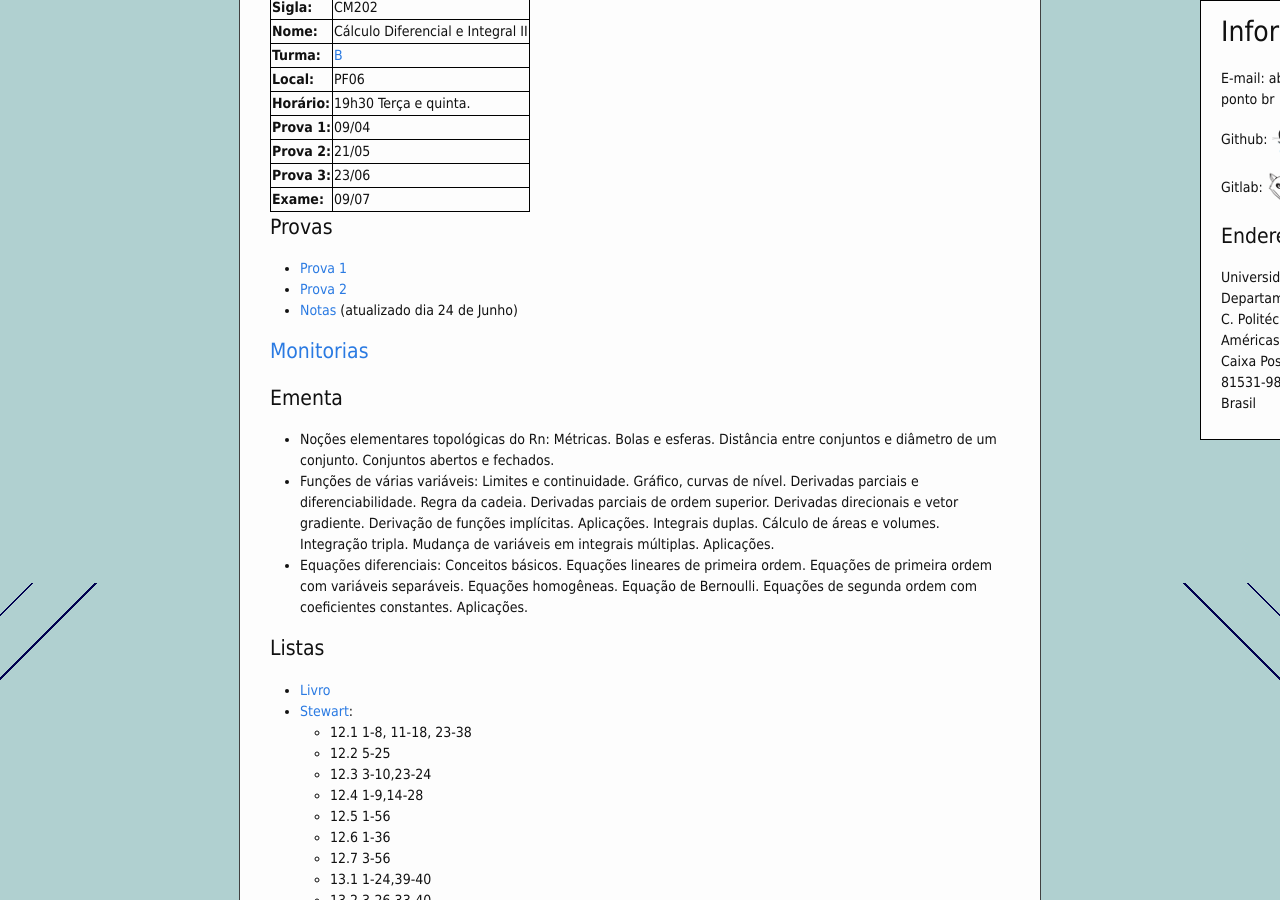
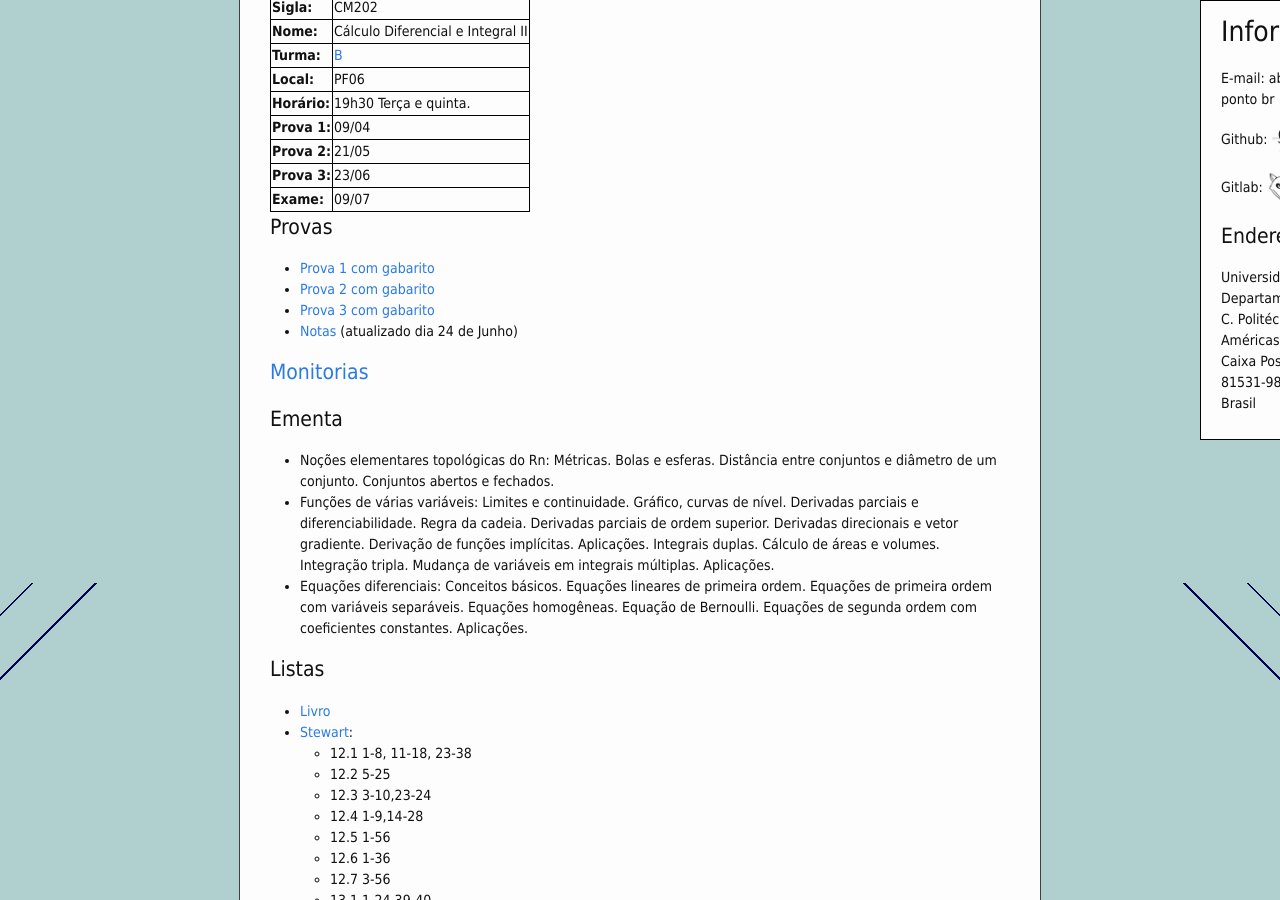
Before and after one commit to abelsiqueira/abelsiqueira.github.io-old, a Jekyll site: the page built from _posts/br/2015-02-20-cm202-calculo-diferencial-e-intergral-II-2015s1.markdown, in a window 1280 px wide and 900 px high, scrolled down 317 px. Built offline with Jekyll 4.4.1, drawn with Linux system fonts in a browser that asks for light colours; nearby versions of some CDN libraries.

Commit message:
Adiciona gabaritos das provas 2 e 3 de cm202

```diff
--- a/_posts/br/2015-02-20-cm202-calculo-diferencial-e-intergral-II-2015s1.markdown
+++ b/_posts/br/2015-02-20-cm202-calculo-diferencial-e-intergral-II-2015s1.markdown
@@ -21,8 +21,9 @@ permalink:  cm202-2015s1
 
 # Provas
 
-  - [Prova 1]({{ site.baseurl }}/disciplinas/2015s1-cm202/prova1.pdf)
-  - [Prova 2]({{ site.baseurl }}/disciplinas/2015s1-cm202/prova2.pdf)
+  - [Prova 1 com gabarito]({{ site.baseurl }}/disciplinas/2015s1-cm202/prova1.pdf)
+  - [Prova 2 com gabarito]({{ site.baseurl }}/disciplinas/2015s1-cm202/prova2.pdf)
+  - [Prova 3 com gabarito]({{ site.baseurl }}/disciplinas/2015s1-cm202/prova3.pdf)
   - [Notas]({{ site.baseurl }}/disciplinas/2015s1-cm202/notas.pdf) (atualizado
     dia 24 de Junho)
 
```
Also changed, not shown: 2 other files.
